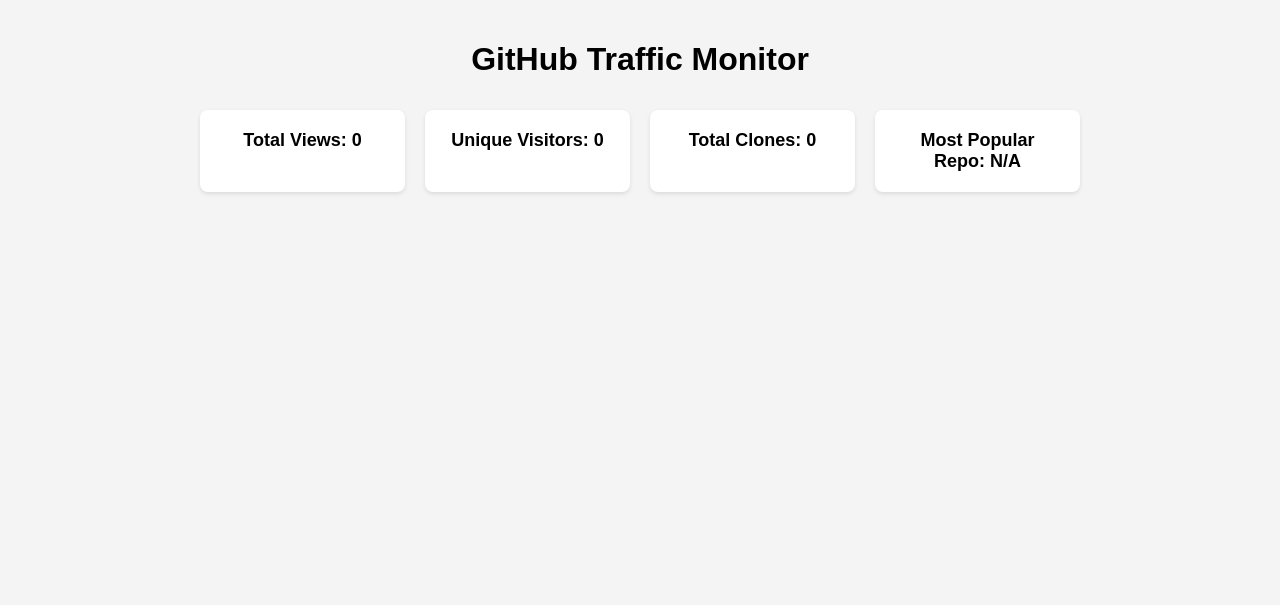
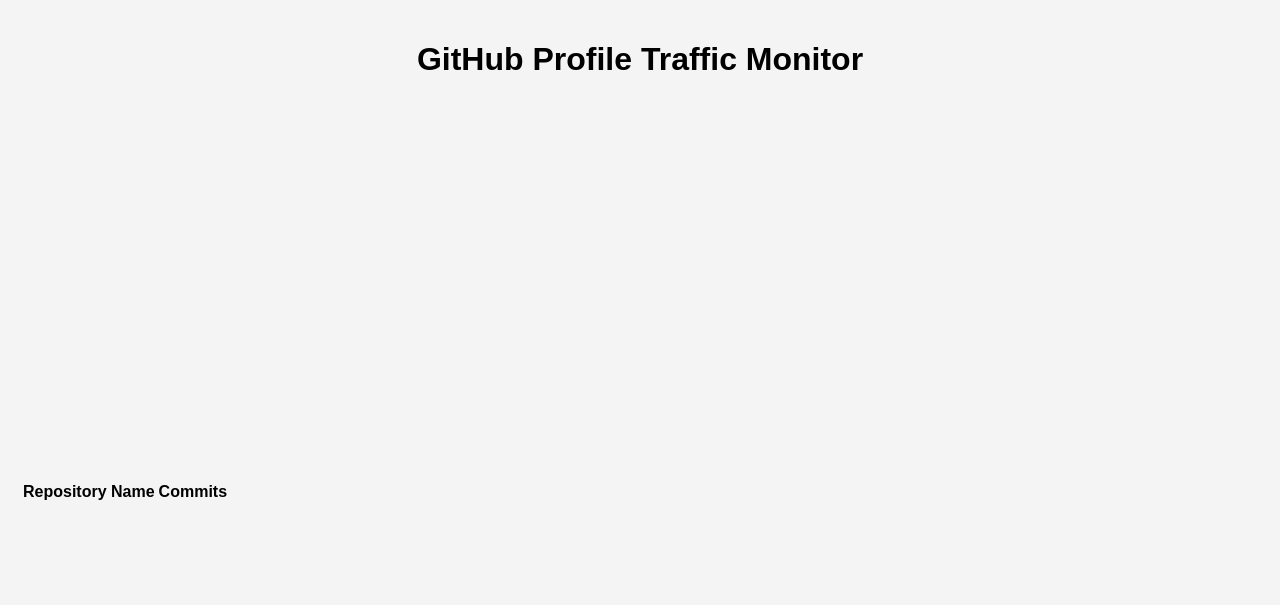
Before and after one commit to Quicksilver-lab/Profile-Traffic-Monitor, a plain HTML site: page index.html in a window 1280 px wide. Drawn offline with nearby package versions, Linux system fonts and the light colour scheme; no server answers.

Commit message:
Update index.html

```diff
--- a/index.html
+++ b/index.html
@@ -3,24 +3,32 @@
 <head>
     <meta charset="UTF-8">
     <meta name="viewport" content="width=device-width, initial-scale=1.0">
-    <title>GitHub Traffic Monitor</title>
+    <title>GitHub Profile Traffic Monitor</title>
+    <script src="https://cdn.jsdelivr.net/npm/chart.js"></script>
     <link rel="stylesheet" href="style.css">
 </head>
 <body>
-    <div class="dashboard">
-        <h1>GitHub Traffic Monitor</h1>
-        <div class="summary">
-            <div class="card" id="total-views">Total Views: 0</div>
-            <div class="card" id="unique-visitors">Unique Visitors: 0</div>
-            <div class="card" id="total-clones">Total Clones: 0</div>
-            <div class="card" id="popular-repo">Most Popular Repo: N/A</div>
+    <div class="container">
+        <h1>GitHub Profile Traffic Monitor</h1>
+        <div class="profile-info">
+            <h2 id="username"></h2>
+            <p id="public-repos"></p>
         </div>
         <div class="charts">
-            <canvas id="views-chart"></canvas>
-            <canvas id="clones-chart"></canvas>
+            <canvas id="repoChart"></canvas>
+            <canvas id="commitChart"></canvas>
         </div>
+        <table id="repoTable">
+            <thead>
+                <tr>
+                    <th>Repository Name</th>
+                    <th>Commits</th>
+                </tr>
+            </thead>
+            <tbody>
+            </tbody>
+        </table>
     </div>
-    <script src="https://cdn.jsdelivr.net/npm/chart.js"></script>
-    <script src="script.js"></script>
+    <script src="app.js"></script>
 </body>
 </html>
```
